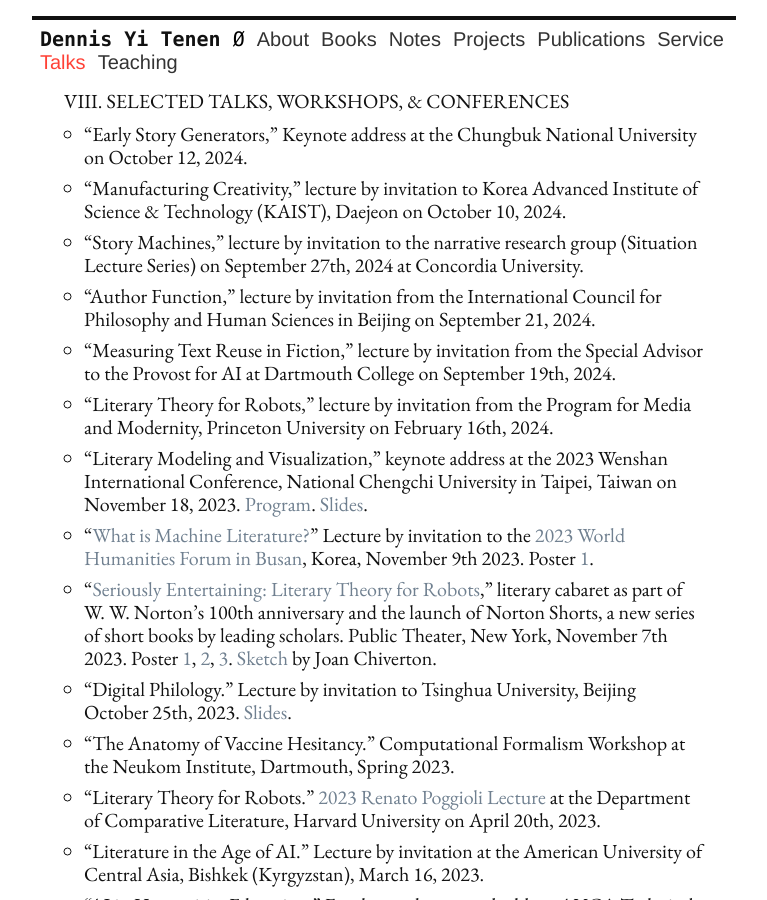
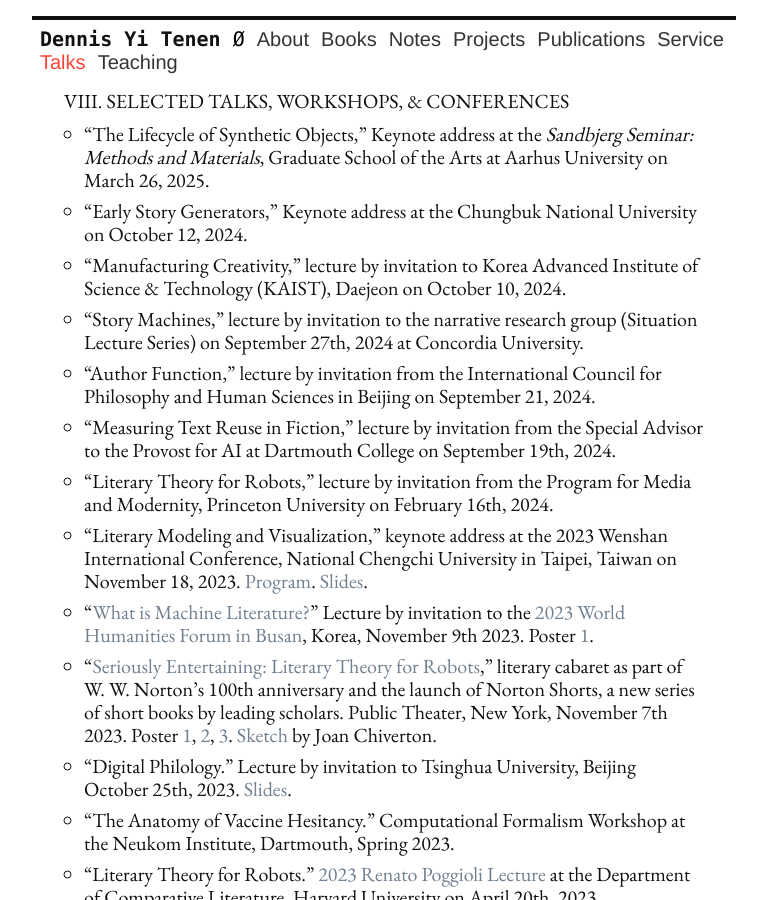
Before and after one commit to denten/denten.github.io, a Jekyll site: the page built from _pages/talks.md, in a window 1280 px wide and 900 px high. Shown: the whole window, without its empty margins (256-1023 px from the left). Built offline with Jekyll 4.4.1, drawn with Linux system fonts in a browser that asks for light colours; nearby versions of some CDN libraries.

Commit message:
update the talks

```diff
--- a/_includes/CV/06-talks.md
+++ b/_includes/CV/06-talks.md
@@ -1,5 +1,7 @@
 ## VIII. Selected Talks, Workshops, & Conferences
 
+- "The Lifecycle of Synthetic Objects," Keynote address at the *Sandbjerg Seminar: Methods and
+Materials*, Graduate School of the Arts at Aarhus University on March 26, 2025.
 - "Early Story Generators," Keynote address at the Chungbuk National University on October 12, 2024.
 - "Manufacturing Creativity," lecture by invitation to Korea Advanced Institute of Science &
 Technology (KAIST), Daejeon on October 10, 2024.
```
